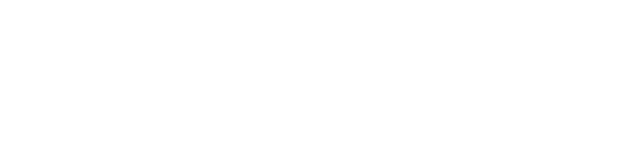
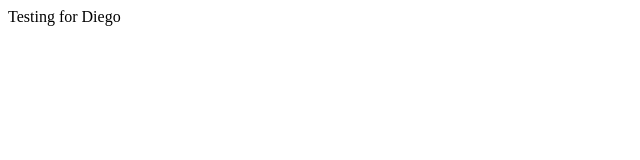
Before and after one commit to WVCS/website-1856794, a plain HTML site: page index.html in a window 1280 px wide. Shown: the whole page, without its empty margins (0-640 px from the left). Drawn offline with Linux system fonts and the light colour scheme.

Commit message:
Update index.html

```diff
--- a/index.html
+++ b/index.html
@@ -1,6 +1,6 @@
 <html>
 
-
+Testing for Diego
 
 
 
```
